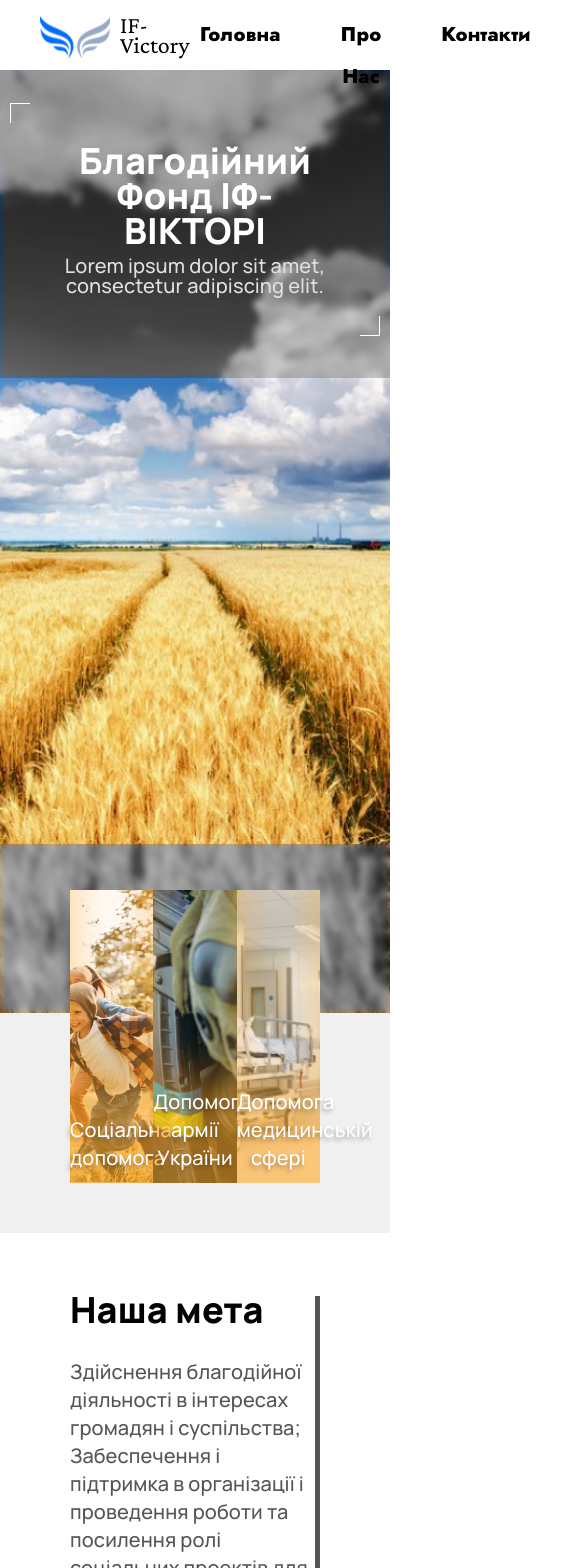
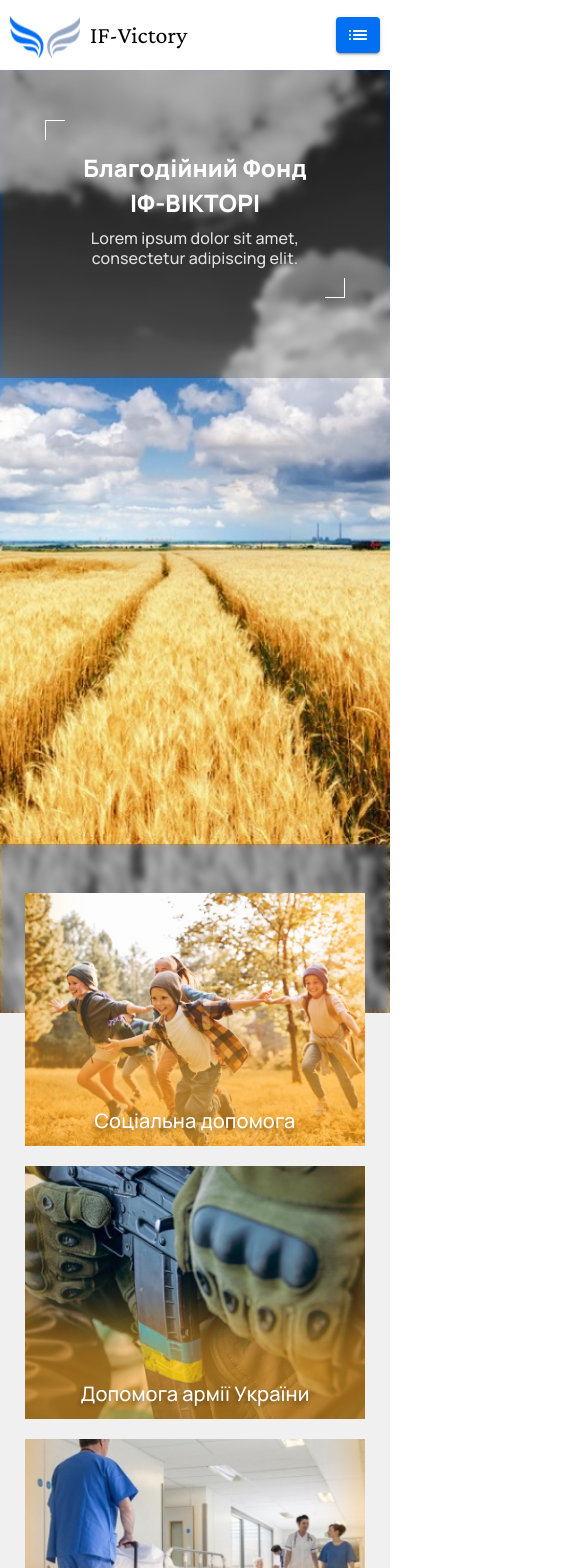
Before and after one commit to HeliosProgTeam/if-victory2v, a Next.js app: page / in a window 390 px wide. Shown: the top 1568 px of the page, 585 px wide, since content can reach past the window. Built offline with nearby package versions, Linux system fonts and the light colour scheme.

Commit message:
make response for my part of work

```diff
--- a/pages/index.js
+++ b/pages/index.js
@@ -8,7 +8,7 @@ function Home() {
     <>
       <MainSection />
       <About />
-      <Contacts/>
+      {/*<Contacts/>*/}
     </>
   );
 }
--- a/src/components/BankAccountsTable/BankAccountsTable.jsx
+++ b/src/components/BankAccountsTable/BankAccountsTable.jsx
@@ -49,12 +49,12 @@ export default function BankAccountsTable() {
     <div className={"table"} style={{display:"flex",flexWrap:"wrap",justifyContent:"center"}}>
       {data.map((table) => {
         return (
-          <div className="table__wrap"style={{marginRight:"10px"}}>
+          <div className="table__wrap" key={table.title} style={{marginRight:"10px"}}>
             <p className="table__title">{table.title}</p>
             {/*<div className="table__wrap" >*/}
               {table.rows.map((row) => {
                 return (
-                  <div className={"table__row"} style={{ whiteSpace: "pre-line" }}>
+                  <div className={"table__row"} key={table.title+row.head} style={{ whiteSpace: "pre-line" }}>
                     <div className="table__head">
                       <p>{row.head}</p>
                     </div>
--- a/src/components/bankAccounts/BankAccounts.jsx
+++ b/src/components/bankAccounts/BankAccounts.jsx
@@ -23,9 +23,9 @@ const style = {
 };
 
 export default function BankAccounts({ className }) {
-  const [open, setOpen] = React.useState(false);
-  const handleOpen = () => setOpen(true);
-  const handleClose = () => setOpen(false);
+  const [openModal, setOpenModal] = React.useState(false);
+  const handleOpen = () => setOpenModal(true);
+  const handleClose = () => setOpenModal(false);
 
   return (
     <div className={"bank-accounts"}>
@@ -33,7 +33,7 @@ export default function BankAccounts({ className }) {
         Реквiзити
       </Button>
       <Modal
-        open={open}
+        open={openModal}
         onClose={handleClose}
         aria-labelledby="modal-modal-title"
         aria-describedby="modal-modal-description"
--- a/src/components/nav/Nav.jsx
+++ b/src/components/nav/Nav.jsx
@@ -1,30 +1,27 @@
-import React from 'react';
+import React from "react";
 import BankAccounts from "../bankAccounts/BankAccounts";
 
-const Nav = () => {
+const Nav = ({ ...other }) => {
   return (
     <div className="nav">
       <ul className="nav__list">
-        <li className="nav__item">
+        <li className="nav__item" {...other}>
           <a href="#" className="nav__link">
             Головна
           </a>
         </li>
-        <li className="nav__item">
+        <li className="nav__item" {...other}>
           <a href="#" className="nav__link">
             Про нас
           </a>
         </li>
-        <li className="nav__item">
+        <li className="nav__item" {...other}>
           <a href="#" className="nav__link">
             Контакти
           </a>
         </li>
         <li className="nav__item">
-          {/*<a href="#" className="nav__link">*/}
-          {/*  Реквiзити*/}
-          {/*</a>*/}
-          <BankAccounts className={'nav__link nav__link--btn'}/>
+          <BankAccounts className={"nav__link nav__link--btn"} />
         </li>
       </ul>
     </div>
--- a/src/layout/Header/Header.jsx
+++ b/src/layout/Header/Header.jsx
@@ -1,25 +1,66 @@
-import React from "react";
+import React, {useState} from "react";
 import Logo from "../../components/logo/Logo";
 import Nav from "../../components/nav/Nav";
-import Phone from "../../components/phone/Phone"
+import Phone from "../../components/phone/Phone";
 import Social from "../../components/social/Social";
+import {Menu, MenuItem, useMediaQuery, useTheme} from "@mui/material";
+import Button from "@mui/material/Button";
+import ListRoundedIcon from '@mui/icons-material/ListRounded';
 
+export const Header = ({ ...props }) => {
+  const theme = useTheme();
+  const mdDown = useMediaQuery(theme.breakpoints.down("md"));
 
-export const Header = ({...props}) => {
+  const [anchorEl, setAnchorEl] = useState(null);
+  const open = Boolean(anchorEl);
+  const handleClick = (event) => {
+    setAnchorEl(event.currentTarget);
+  };
+  const handleClose = () => {
+    setAnchorEl(null);
+  };
   return (
     <header className="header" {...props}>
       <div className="header__logo">
-                <Logo/>
+        <Logo />
       </div>
+      {!mdDown ? (
+        <>
           <div className="header__nav">
-                <Nav/>
+            <Nav />
           </div>
           <div className="header__phone">
-                <Phone phone="099 745 00 00"/>
+            <Phone phone="099 745 00 00" />
           </div>
-            {/*<div className="header__social">*/}
-            {/*  <Social/>*/}
-            {/*</div>*/}
+        </>
+      ) : (
+        <div className={"header__menu"}>
+          <Button
+            id="basic-button"
+            aria-controls={open ? "basic-menu" : undefined}
+            aria-haspopup="true"
+            aria-expanded={open ? "true" : undefined}
+            variant={'contained'}
+            onClick={handleClick}
+            style={{
+             padding:"6px 10px"
+            }}
+          >
+            <ListRoundedIcon/>
+          </Button>
+          <Menu
+            id="basic-menu"
+            anchorEl={anchorEl}
+            open={open}
+            onClose={handleClose}
+            MenuListProps={{
+              "aria-labelledby": "basic-button",
+            }}
+          >
+            <Nav onClick={handleClose}/>
+          </Menu>
+        </div>
+      )}
     </header>
   );
 };
--- a/src/layout/Layout.jsx
+++ b/src/layout/Layout.jsx
@@ -7,7 +7,7 @@ const Layout = ({children}) => {
             <Header/>
             <main>{children}</main>
 
-            <Footer/>
+            {/*<Footer/>*/}
         </>
     );
 };
--- a/src/sections/MainSection/MainSection.jsx
+++ b/src/sections/MainSection/MainSection.jsx
@@ -10,7 +10,6 @@ export const MainSection = ({ ...props }) => {
         <div className="home__info-wrapper">
           <div className="home__info">
             <div className="home__info-inner">
-              {/*<h2 className="home__subtitle">Вiтя гей</h2>*/}
               <h1 className="home__title">Благодiйний фонд IФ-ВIКТОРI</h1>
               <p className="home__desc">
                 Lorem ipsum dolor sit amet, consectetur adipiscing elit.
--- a/src/styles/About.scss
+++ b/src/styles/About.scss
@@ -3,6 +3,9 @@
     height: 220px;
     position: relative;
     background-color: #f0f0f0;
+    @media screen and (max-width: 900px) {
+      height: fit-content;
+    }
     .about__banners {
       padding: 0 70px;
       position: absolute;
@@ -12,14 +15,32 @@
       justify-content: space-between;
       width: 100%;
 
+      @media screen and (max-width: 1200px) {
+        padding: 0 20px;
+      }
+      @media screen and (max-width: 900px) {
+        padding: 0 20px;
+        position: relative;
+        flex-wrap: wrap;
+        justify-content: center;
+        bottom: 120px;
+        //flex-direction: column;
+      }
       .banner {
         position: relative;
         width: 380px;
         height: 293px;
         box-shadow: inset 0px -100px 50px rgba(255, 167, 35, 0.6);
-
+        @media screen and (max-width: 1200px) {
+          width: 340px;
+          height: 253px;
+        }
         &:not(:last-child) {
-          //margin-right: 80px;
+          margin-right: 20px;
+          @media screen and (max-width: 900px) {
+            margin-right: 0;
+            margin-bottom: 20px;
+          }
         }
 
         &__img {
@@ -32,14 +53,6 @@
           z-index: -1;
           height: 100%;
           width: 100%;
-
-          //span {
-          //  height: inherit !important;
-          //  width: inherit !important;
-          //
-          //  img {
-          //    object-fit: cover;          //  }
-          //}
         }
 
         &__title {
@@ -61,8 +74,15 @@
 
   &__goal {
     padding: 63px 70px 114px 70px;
+    @media screen and (max-width: 900px) {
+      padding: 30px 15px 30px 30px;
+    }
+    @media screen and (max-width: 600px) {
+      padding: 30px 15px;
+    }
     &-inner {
       border-right: 5px solid #555555;
+      padding-right: 20px;
       .about__title {
         font-weight: 800;
         font-size: 36px;
--- a/src/styles/Header.scss
+++ b/src/styles/Header.scss
@@ -10,4 +10,22 @@
   z-index: 1000;
   font-family: 'Jost', serif;
   letter-spacing: 0.005em;
+
+  @media screen and (max-width: 1200px){
+    padding: 0 30px;
+  }
+
+  @media screen and (max-width: 900px){
+    padding: 0 10px;
+  }
+
+  &__menu{
+
+    button{
+      background-color: #006FF2;
+      min-width: 40px !important;
+      width: 100% !important;
+      padding: 6px 10px !important;
+    }
+  }
 }
--- a/src/styles/MainSection.scss
+++ b/src/styles/MainSection.scss
@@ -31,6 +31,9 @@ $box-gray-background-color:rgba(5, 5, 5, 0.2);
     padding:33px 10px;
     padding-bottom: 0px;
     margin-bottom: calc(100vh - #{$height-gray-box-top} - 70px);
+    @media screen and (max-width: 600px){
+      padding:50px 10px;
+    }
   }
   &__info {
     margin: 0 auto;
@@ -64,6 +67,13 @@ $box-gray-background-color:rgba(5, 5, 5, 0.2);
       width: 100%;
       padding: 40px;
       position: relative;
+      @media screen and (max-width: 900px){
+        max-width: 400px;
+      }
+      @media screen and (max-width: 600px){
+        padding: 30px 30px;
+        max-width: 300px;
+      }
       &:before,
       &:after {
         width: 1px;
@@ -86,6 +96,12 @@ $box-gray-background-color:rgba(5, 5, 5, 0.2);
     font-size: 28px;
     line-height: 35px;
     letter-spacing: 0.005em;
+    @media screen and (max-width: 900px){
+      font-size: 30px;
+    }
+    @media screen and (max-width: 600px){
+      font-size: 24px;
+    }
   }
 
   &__title {
@@ -95,6 +111,11 @@ $box-gray-background-color:rgba(5, 5, 5, 0.2);
     margin-bottom: 8px;
     letter-spacing: 0.005em;
     text-transform: capitalize;
+    @media screen and (max-width: 900px){
+      font-size: 30px;
+    }@media screen and (max-width: 600px){
+      font-size: 24px;
+    }
   }
 
   &__desc {
@@ -103,6 +124,11 @@ $box-gray-background-color:rgba(5, 5, 5, 0.2);
     line-height: 20px;
     letter-spacing: 0.005em;
     color: #e0e0e0;
+    @media screen and (max-width: 900px){
+      font-size: 20px;
+    }@media screen and (max-width: 600px){
+      font-size: 16px;
+    }
   }
 
   &__img-bg {
--- a/src/styles/style.scss
+++ b/src/styles/style.scss
@@ -79,10 +79,21 @@ section {
   &__list {
     display: flex;
     text-align: center;
+    @media screen and (max-width: 600px){
+     flex-direction: column;
+
+    }
     & li:not(:last-child) {
       margin-right: 40px;
+      @media screen and (max-width: 1100px){
+        margin-right: 20px;
+
+      }
+      @media screen and (max-width: 900px){
+        margin-right: 0px;
+
+      }
     }
-
     .nav__item {
       height: 100%;
       position: relative;
@@ -93,7 +104,10 @@ section {
       transition: all 300ms cubic-bezier(0.075, 0.82, 0.165, 1);
       text-align: center;
       padding: 0 10px;
-      margin-right: 30px;
+      //
+      //@media screen and width(1100px){
+      //
+      //}
 
       &:after,
       &:before {
```
Lines whose indentation alone changed are shown as unchanged.
